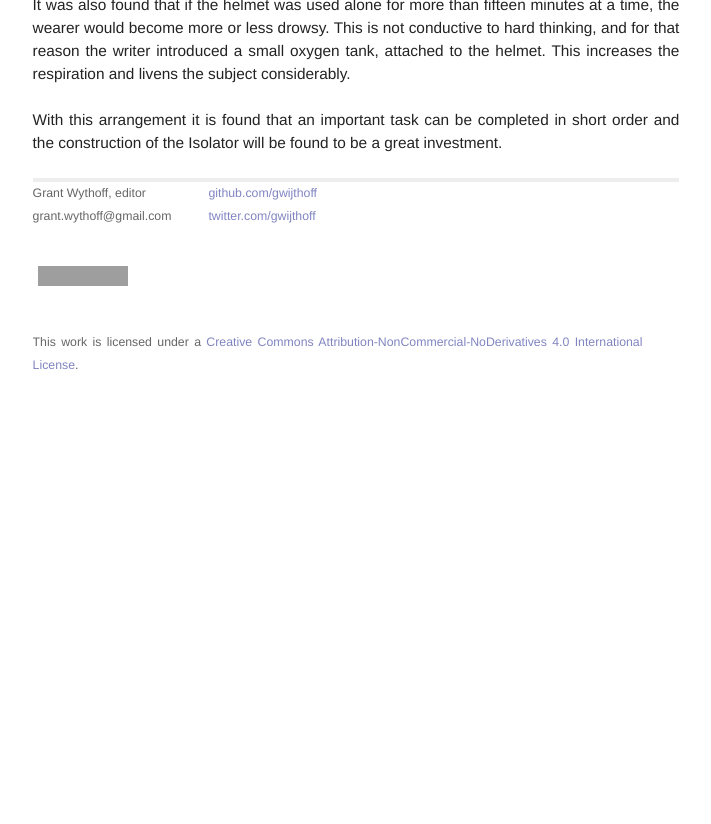
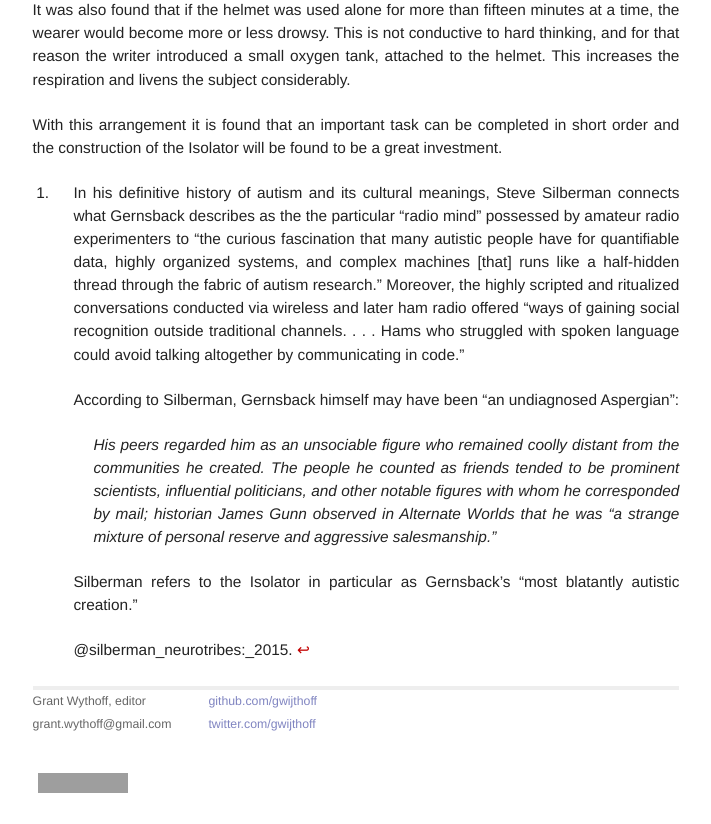
Before and after one commit to gwijthoff/perversity_of_things, a Jekyll site: the page built from 192507_isolator.md, in a window 1280 px wide and 900 px high, scrolled down 2989 px, cut to the strip 76-900 px from the top of the window. Shown: the whole strip, without its empty margins (259-970 px from the left). Built offline with Jekyll 4.4.1, drawn with Linux system fonts in a browser that asks for light colours; before the commit the page ends 3464 px from its top, so only the background shows below that; grey boxes are pictures that could not be loaded.

Commit message:
new footnotes

```diff
--- a/192507_isolator.md
+++ b/192507_isolator.md
@@ -26,7 +26,7 @@ The writer repeats that the greatest difficulty that the human mind has to conte
 
 If, by one stroke, we can do away with these influences, we will not only be benefitted greatly thereby, but our work would be accomplished more quickly and the results would be vastly better.
 
-![](images/isolator1.png)
+!["The author at work in his private study aided by the Isolator.  Outside noises being eliminated, the worker can concentrate with ease upon the subject at hand."](images/isolator1.png)
 
 The writer, who has to perform, almost daily, in connection with his editorial duties, many tasks that involve considerable concentration, has found out that it is almost impossible to keep his mind on a subject for five minutes without disturbance.  For that reason, he constructed the helmet shown in the accompanying illustrations, the purpose of which is to do away with all posible interferences that prey on the mind.
 
@@ -34,14 +34,24 @@ The problem was first to do away with the outside noise.  The first helmet const
 
 In a subsequent helmet under construction, an air space is included, as per our line illustration, no wood entering into the construction at all.  This feature should give almost 90 per cent. to 95 per cent. efficiency, thereby excluding practically all sounds.
 
-![](images/isolator2.png)
+!["The above photograph shows a close-up view of the Isolator helmet.  The oxygen supply enters the helmet via the tube shown."](images/isolator2.png)
 
 It will be noted that the glass windows directly in front of the eyes are black.  The construction involved the use of ordinary window glass, the outer glass being painted entirely black.  Two small white lines were scratched into the paint, as shown.  The idea of this is as follows:
 
 The writer thought that shutting out the noises was not sufficient.  The eye would still wander around, thereby distracting attention.  By having the two white lines scratched on the glass, the field through which the eye can move is comparatively small.  In illustration No. 1, it will be seen that it is almost impossible to see anything except a sheet of paper in front of the wearer.  There is, therefore, no optical distraction here.
 
-![](images/isolator3.png)
+!["A sectional view of the ideal office or study where work requiring concentration is to be performed.  Every device for the comfort of the occupant is provided."](images/isolator3.png)
 
 It was also found that if the helmet was used alone for more than fifteen minutes at a time, the wearer would become more or less drowsy.  This is not conductive to hard thinking, and for that reason the writer introduced a small oxygen tank, attached to the helmet.  This increases the respiration and livens the subject considerably.
 
 With this arrangement it is found that an important task can be completed in short order and the construction of the Isolator will be found to be a great investment.
+
+[^atsm]: In his definitive history of autism and its cultural meanings, Steve Silberman connects what Gernsback describes as the the particular "radio mind" possessed by amateur radio experimenters to "the curious fascination that many autistic people have for quantifiable data, highly organized systems, and complex machines [that] runs like a half-hidden thread through the fabric of autism research."  Moreover, the highly scripted and ritualized conversations conducted via wireless and later ham radio offered "ways of gaining social recognition outside traditional channels. . . . Hams who struggled with spoken language could avoid talking altogether by communicating in code."
+
+    According to Silberman, Gernsback himself may have been "an undiagnosed Aspergian":
+
+    > His peers regarded him as an unsociable figure who remained coolly distant from the communities he created. The people he counted as friends tended to be prominent scientists, influential politicians, and other notable figures with whom he corresponded by mail; historian James Gunn observed in *Alternate Worlds* that he was "a strange mixture of personal reserve and aggressive salesmanship."
+
+    Silberman refers to the Isolator in particular as Gernsback's "most blatantly autistic creation."
+
+    @silberman_neurotribes:_2015.
```
Also changed, not shown: other parts of 192507_isolator.md (+1 -1 lines), 191909_opera_by_wireless.md (+3 -3 lines), 191910_future_of_radio.md (+7 -1 lines), 192707_wired_versus_space_radio.md (+8 -1 lines).
